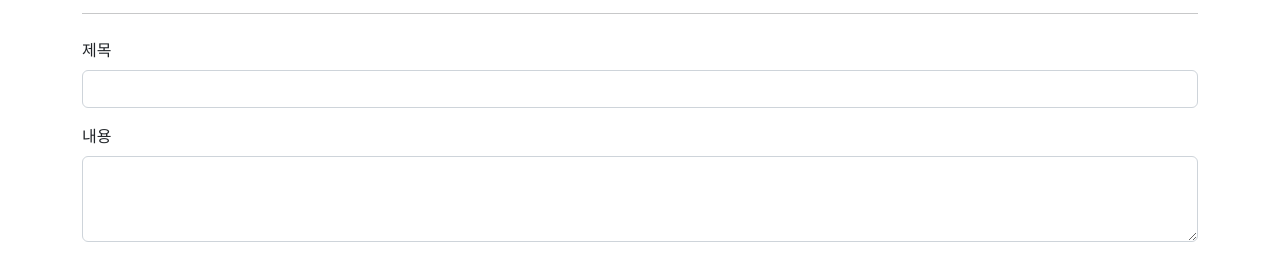
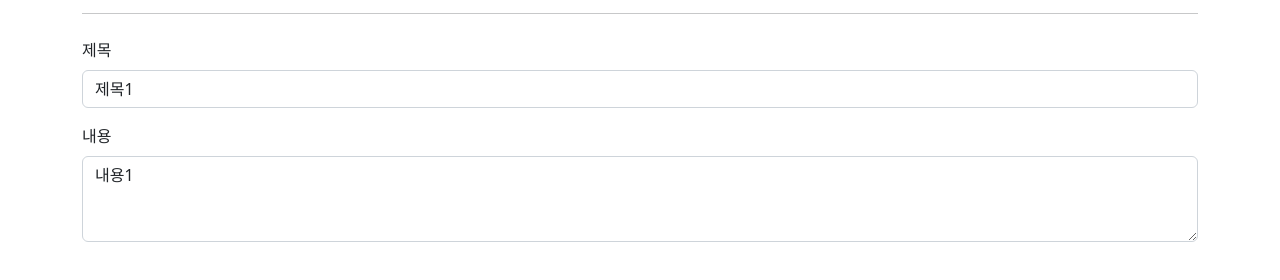
Before and after one commit to happyGGang/vue3-posts, a Vue app: page /posts/1/edit in a window 1280 px wide. Shown: the part 139-419 px from the top of the page. Built offline with nearby package versions, Linux system fonts and the light colour scheme; data requests are answered from the project's data file.

Commit message:
[fix] 수정기능 디버깅

```diff
--- a/db.json
+++ b/db.json
@@ -1,10 +1,10 @@
 {
   "posts": [
     {
-      "id": 1,
       "title": "제목1",
       "content": "내용1",
-      "createdAt": "2020-01-01"
+      "createdAt": "2020-01-01",
+      "id": 1
     },
     {
       "id": 2,
@@ -43,9 +43,8 @@
       "createdAt": "2020-01-07"
     },
     {
-      "title": "test",
-      "content": "test",
-      "createdAt": 1665311462288,
+      "title": "testsetsetsetset",
+      "content": "teststestet",
       "id": 8
     }
   ]
--- a/src/views/posts/PostEditView.vue
+++ b/src/views/posts/PostEditView.vue
@@ -5,11 +5,21 @@
 		<form @submit.prevent="edit">
 			<div class="mb-3">
 				<label for="title" class="form-label">제목</label>
-				<input type="text" class="form-control" id="title" />
+				<input
+					v-model="form.title"
+					type="text"
+					class="form-control"
+					id="title"
+				/>
 			</div>
 			<div class="mb-3">
 				<label for="content" class="form-label">내용</label>
-				<textarea class="form-control" id="content" rows="3"></textarea>
+				<textarea
+					v-model="form.content"
+					class="form-control"
+					id="content"
+					rows="3"
+				></textarea>
 			</div>
 			<div class="pt-4">
 				<button
@@ -19,7 +29,7 @@
 				>
 					취소
 				</button>
-				<button type="button" class="btn btn-primary">수정</button>
+				<button class="btn btn-primary">수정</button>
 			</div>
 		</form>
 	</div>
```
